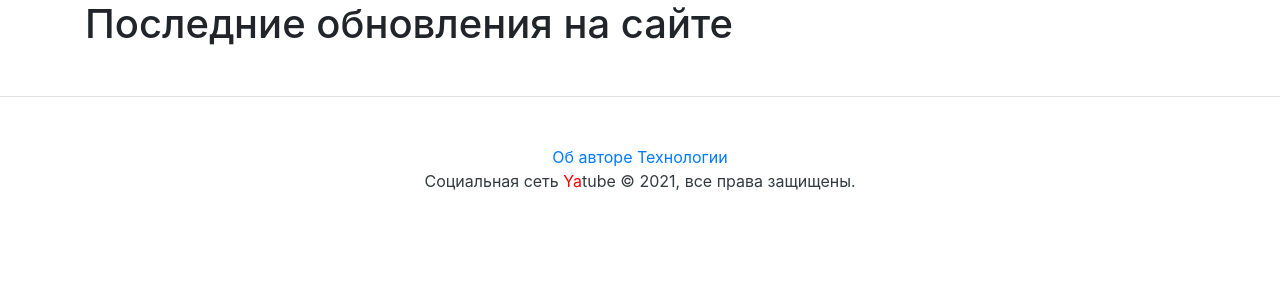
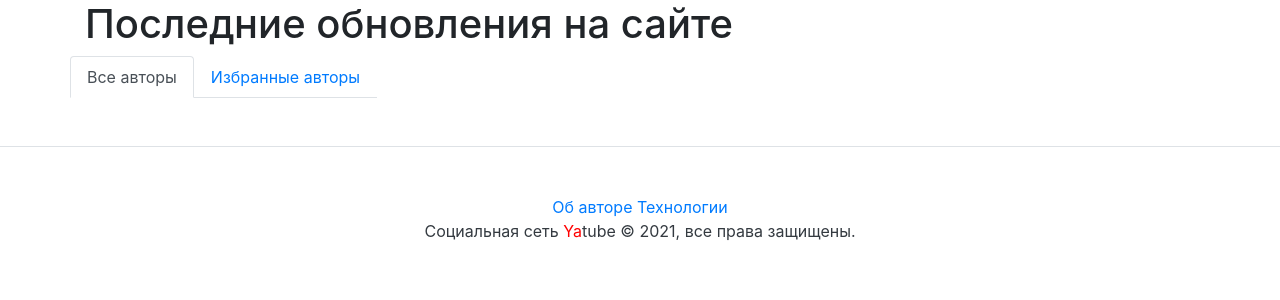
Before and after one commit to korey-h/hw05_final, a Django app: page / in a window 1280 px wide. Shown: the part 80-380 px from the top of the page. Run offline with Django 3.2, Linux system fonts and the light colour scheme; the visitor is signed in with stand-in values (Sample User, id 1); data that the repository does not hold is empty; some libraries are stand-ins or nearby versions.

Commit message:
prepare fo review

```diff
--- a/templates/index.html
+++ b/templates/index.html
@@ -3,19 +3,23 @@
 {% block header %}Последние обновления на сайте{% endblock %}
 {% block content %}
 {% load thumbnail %}
+<div class="container"></div>
+  {% include "menu.html" with index=True %}
   {% load cache %}
-  {% cache 2 index_page page.number %}
+  {% cache 2 index_page page.number request.path %}
+
     {% for post in page %}
-    {% thumbnail post.image "480x120" crop="center" upscale=true as im %}
-      <img class="card-img" src="{{ im.url }}">
-    {% endthumbnail %}
-    <h3>
-        Автор: {{ post.author.get_full_name }}, Дата публикации: {{ post.pub_date|date:"d M Y" }}
-    </h3>
-    <p>{{ post.text|linebreaksbr }}</p>
-    {% if not forloop.last %}<hr>{% endif %}
+      <h3>
+          Автор: {{ post.author.get_full_name }}, Дата публикации: {{ post.pub_date|date:"d M Y" }}
+      </h3>
+      {% thumbnail post.image "480x120" crop="center" upscale=true as im %}
+        <img class="card-img" src="{{ im.url }}">
+      {% endthumbnail %}
+       <p>{{ post.text|linebreaksbr }}</p>
+      {% if not forloop.last %}<hr>{% endif %}
     {% endfor %}
 
     {% include "paginator.html" %}
   {% endcache %}
+</div>
 {% endblock %}
--- /dev/null
+++ b/templates/menu.html
@@ -0,0 +1,16 @@
+{% if user.is_authenticated %}
+<div class="row">
+    <ul class="nav nav-tabs">
+        <li class="nav-item">
+            <a class="nav-link {% if index %}active{% endif %}" href="{% url 'index' %}">
+                  Все авторы
+            </a>
+        </li>
+        <li class="nav-item">
+            <a class="nav-link {% if follow %}active{% endif %}" href="/follow">
+                Избранные авторы
+            </a>
+        </li>
+    </ul>
+</div>
+{% endif %}
```
Also changed, not shown: posts/tests/test_forms.py (+49 -1 lines), posts/tests/test_urls.py (+16 -1 lines), templates/follow.html (+12 -8 lines).
